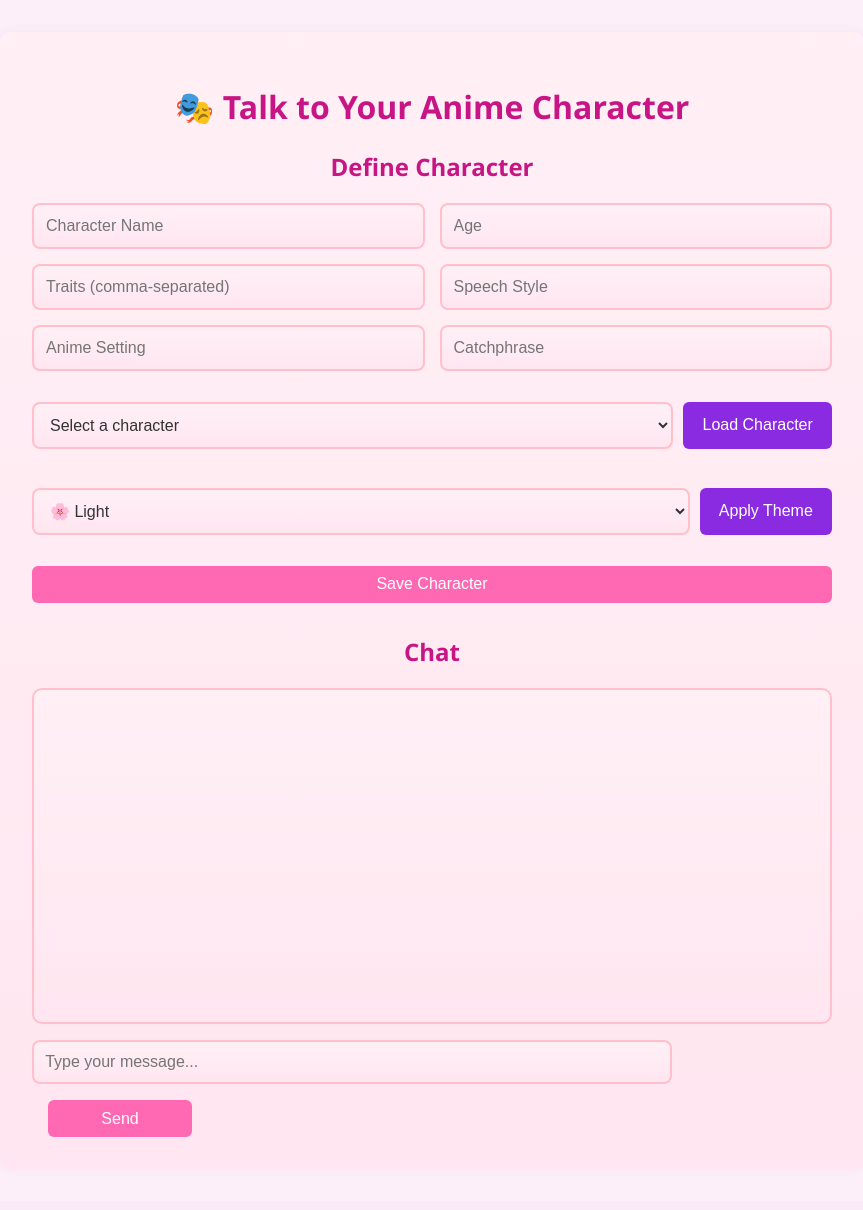
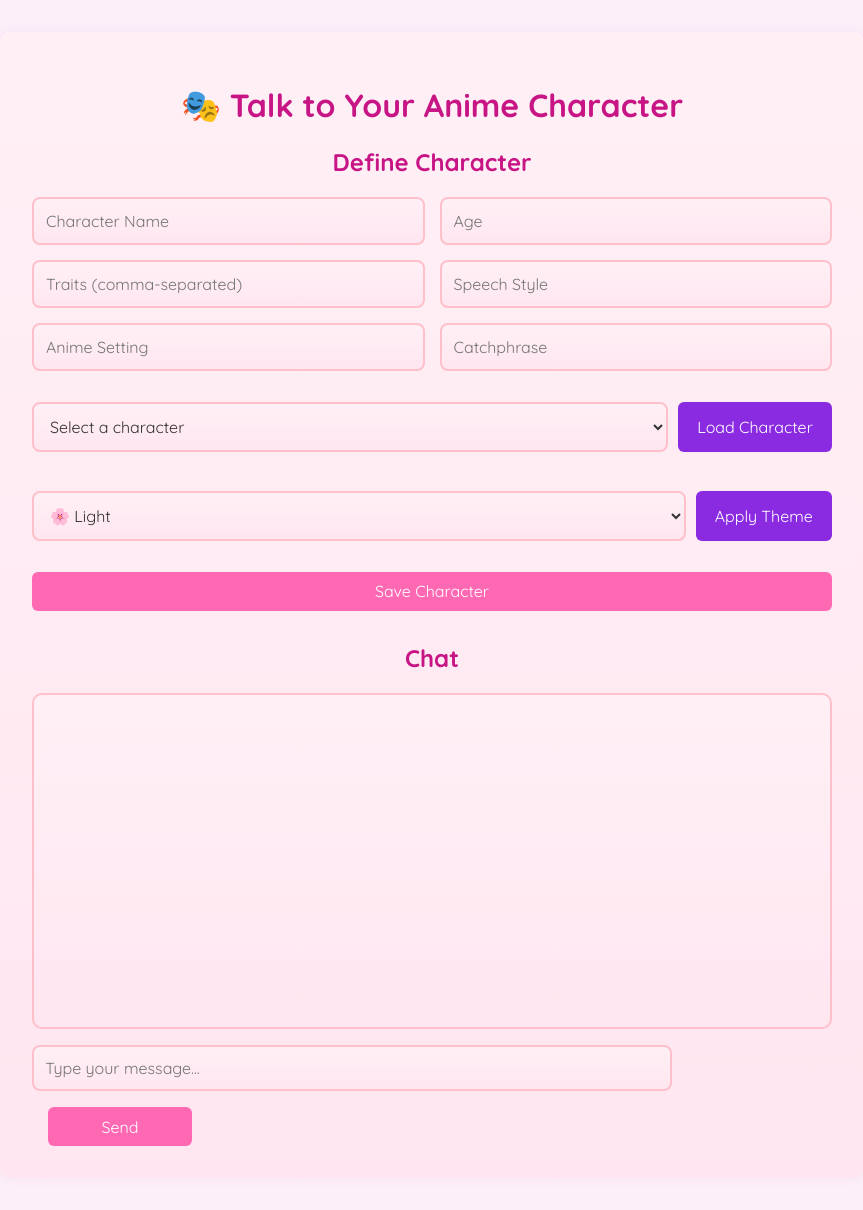
Before and after one commit to jbkun069/AnimeChatCraft, a Flask app: page / in a window 1280 px wide. Shown: the whole page, without its empty margins (208-1071 px from the left). Before the commit the page ends 1137 px from the top, so only its background shows below. Run offline with Flask 3, Linux system fonts and the light colour scheme; some libraries are stand-ins or nearby versions.

Commit message:
Enhance styling by applying Quicksand font across various elements and dropdowns

```diff
--- a/static/styles.css
+++ b/static/styles.css
@@ -1,3 +1,5 @@
+
+@import url('https://fonts.googleapis.com/css2?family=Quicksand:wght@400;500;700&display=swap');
 /* styles.css */
 
 /* Light Sakura (Default) */
@@ -87,7 +89,7 @@
 
 body {
   margin: 0;
-  font-family: 'Segoe UI', Tahoma, Geneva, Verdana, sans-serif;
+  font-family: 'Quicksand', 'Segoe UI', Tahoma, Geneva, Verdana, sans-serif;
   background: var(--background, #fceff9);
   color: var(--text, #333);
   transition: background 0.5s ease, color 0.5s ease;
@@ -115,6 +117,7 @@ input[type="text"], input[type="number"] {
   border: 2px solid var(--input-border, #ffc0cb);
   border-radius: 8px;
   font-size: 1rem;
+  font-family: 'Quicksand', 'Segoe UI', Tahoma, Geneva, Verdana, sans-serif;
   box-sizing: border-box;
   background: var(--container-bg, #fff0f6);
   color: var(--text, #333);
@@ -127,6 +130,23 @@ input[type="text"]:focus, input[type="number"]:focus {
   box-shadow: 0 0 0 3px rgba(255, 105, 180, 0.1);
 }
 
+select {
+  font-family: 'Quicksand', 'Segoe UI', Tahoma, Geneva, Verdana, sans-serif;
+  border: 2px solid var(--input-border, #ffc0cb);
+  border-radius: 8px;
+  font-size: 1rem;
+  box-sizing: border-box;
+  background: var(--container-bg, #fff0f6);
+  color: var(--text, #333);
+  transition: border-color 0.3s ease, box-shadow 0.3s ease, background 0.5s ease, color 0.5s ease;
+}
+
+select:focus {
+  outline: none;
+  border-color: var(--button-bg, #ff69b4);
+  box-shadow: 0 0 0 3px rgba(255, 105, 180, 0.1);
+}
+
 button {
   background-color: var(--button-bg, #ff69b4);
   color: white;
@@ -134,6 +154,7 @@ button {
   border: none;
   border-radius: 6px;
   font-size: 1rem;
+  font-family: 'Quicksand', 'Segoe UI', Tahoma, Geneva, Verdana, sans-serif;
   cursor: pointer;
   transition: background 0.3s ease;
 }
@@ -233,12 +254,14 @@ button:hover {
   margin: 0.5rem 0;
 }
 
+/* Ensure dropdowns use Quicksand font */
 #character-select, #theme-select {
   flex: 1;
   padding: 0.75rem;
   border: 2px solid var(--input-border, #ffc0cb);
   border-radius: 8px;
   font-size: 1rem;
+  font-family: 'Quicksand', 'Segoe UI', Tahoma, Geneva, Verdana, sans-serif;
   box-sizing: border-box;
   background: var(--container-bg, #fff0f6);
   color: var(--text, #333);
```
